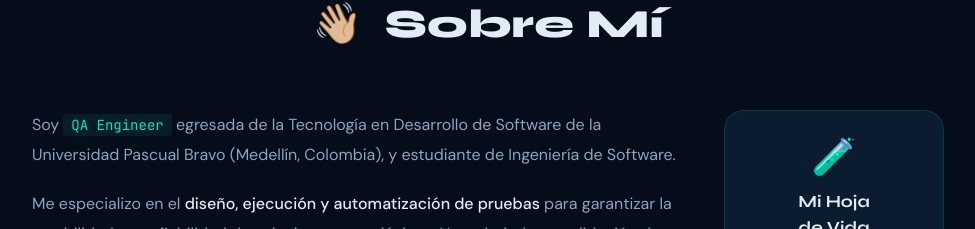
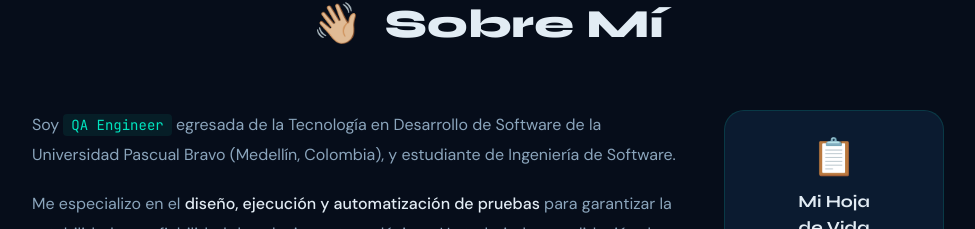
Before and after one commit to MariaVasco052/Portafolio, a React (Create React App) app: page / in a window 1280 px wide. Shown: the part 894-1123 px from the top of the page, without its empty margins (152-1127 px from the left). Built offline with nearby package versions, Linux system fonts and the light colour scheme; no server answers.

Commit message:
Actualizar icono de hoja de vida

```diff
--- a/src/components/Sobremi.js
+++ b/src/components/Sobremi.js
@@ -57,7 +57,7 @@ function Sobremi() {
 
         {/* Columna CV */}
         <div className="about-hv">
-          <div className="about-hv-icon" aria-hidden="true">🧪</div>
+          <div className="about-hv-icon" aria-hidden="true">📋</div>
           <h3 className="hv">Mi Hoja<br />de Vida</h3>
           <a href="/documents/HojaDeVida.pdf" download className="btn-download">
             ↓ Descargar CV
```
